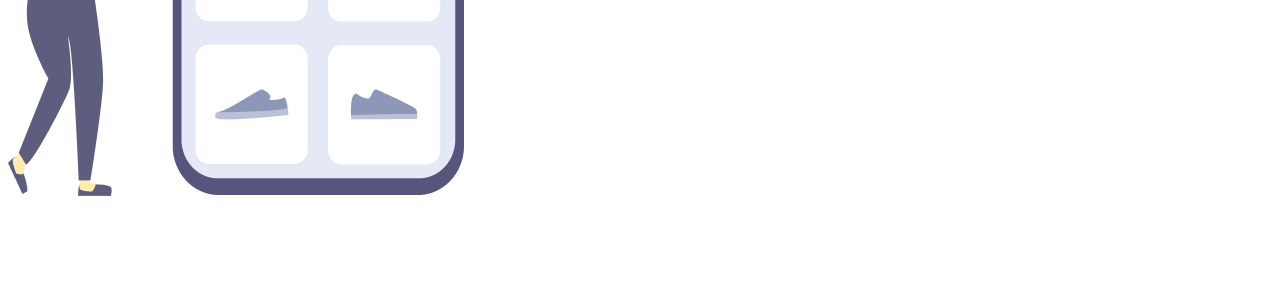
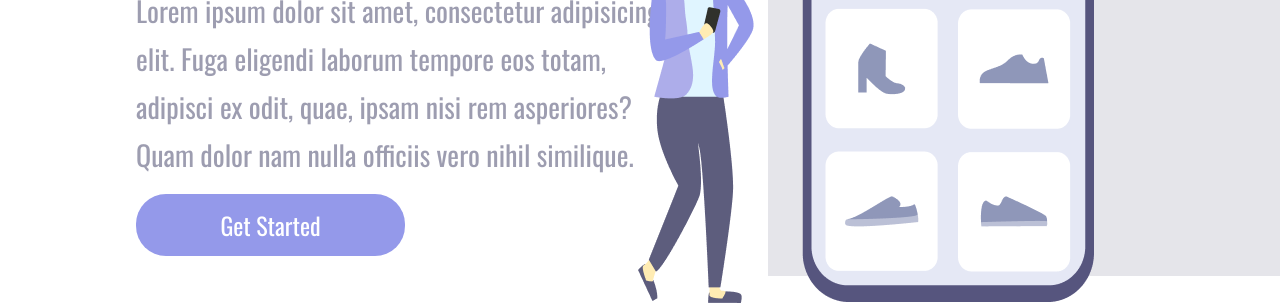
Before and after one commit to FabriciosJordao/Projeto-de-Responsividade, a plain HTML site: page index.html in a window 1280 px wide. Shown: the part 524-827 px from the top of the page. Before the commit the page ends 800 px from the top, so only its background shows below. Drawn offline with nearby package versions, Linux system fonts and the light colour scheme.

Commit message:
link do css com html

```diff
--- a/index.html
+++ b/index.html
@@ -4,7 +4,7 @@
     <meta charset="UTF-8" />
     <meta name="viewport" content="width=device-width, initial-scale=1.0" />
     <title>Easy Shopping Via Mobile</title>
-    <link rel="stylesheet" href="./12- Projeto 2 CSS.css" />
+    <link rel="stylesheet" href="./styles.css" />
   </head>
   <body>
     <div>
```
